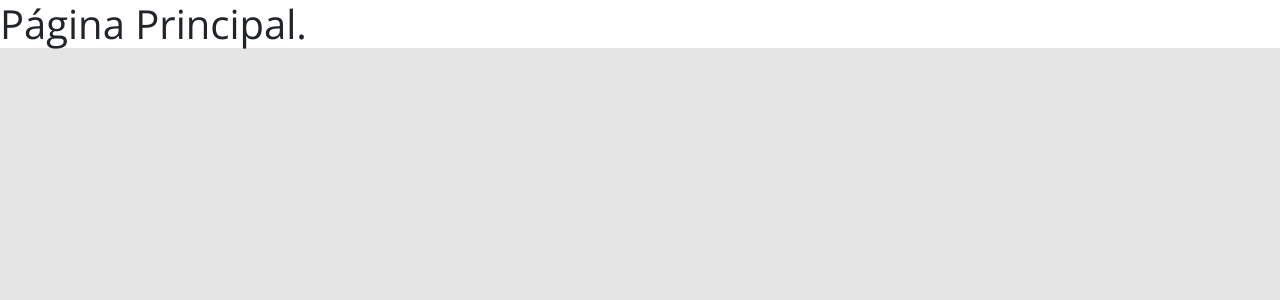
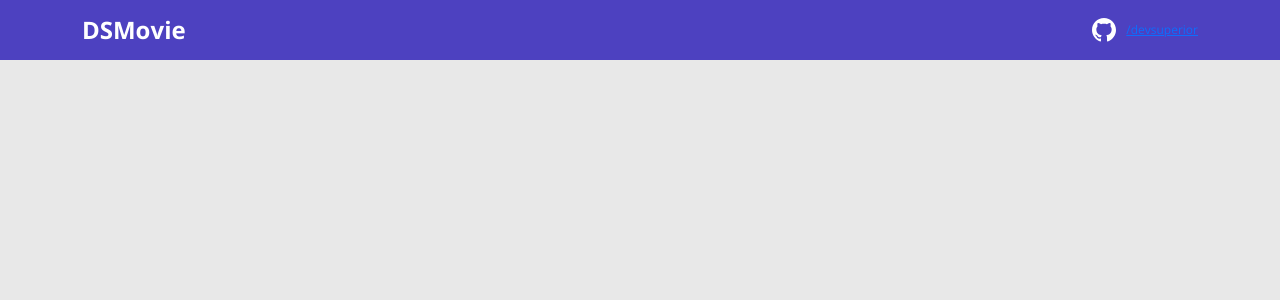
Before and after one commit to plajuan/DSMovies, a React (Create React App) app in the folder frontend/: page / in a window 1280 px wide. Shown: the top 300 px of the page. Built offline with nearby package versions, Linux system fonts and the light colour scheme.

Commit message:
Navbar
Navbar

```diff
--- a/frontend/src/App.tsx
+++ b/frontend/src/App.tsx
@@ -1,6 +1,9 @@
+import Navbar from "./components/Navbar";
+
+
 function App() {
   return (
-    <h1>Página Principal.</h1>
+    <Navbar />
   );
 }
 
--- /dev/null
+++ b/frontend/src/components/Navbar/index.tsx
@@ -0,0 +1,22 @@
+import {ReactComponent as GithubIcon} from '../../assets/img/github.svg';
+import './styles.css';
+
+function Navbar(){
+    return(
+<header>
+    <nav className="container">
+        <div className="dsmovie-nav-content">
+            <h1>DSMovie</h1>
+            <a href="https://github.com/devsuperior" target="_blank" rel="noreferrer">
+                <div className="dsmovie-contact-container">
+                    <GithubIcon />
+                    <p className="dsmovie-contact-link">/devsuperior</p>
+                </div>
+            </a>
+        </div>
+    </nav>
+</header>
+
+    )
+}
+export default Navbar;
--- /dev/null
+++ b/frontend/src/components/Navbar/styles.css
@@ -0,0 +1,29 @@
+header {
+    height: 60px;
+    background-color: var(--color-primary);
+    display: flex;
+    align-items: center;
+}
+
+.dsmovie-nav-content {
+    display: flex;
+    align-items: center;
+    justify-content: space-between;
+    color: #fff;
+}
+
+.dsmovie-nav-content h1 {
+    font-size: 24px;
+    margin: 0;
+    font-weight: 700;
+}
+
+.dsmovie-contact-container {
+    display: flex;
+    align-items: center;
+}
+
+.dsmovie-contact-link {
+    margin: 0 0 0 10px;
+    font-size: 12px;
+}
--- a/frontend/src/index.css
+++ b/frontend/src/index.css
@@ -10,7 +10,7 @@
 }
 
 html, body {
-    background-color: #E5E5E5;
+    background-color: #E8E8E8;
 }
 
 a, a:hover {
```
Also changed, not shown: frontend/src/assets/img/github.svg (added).
